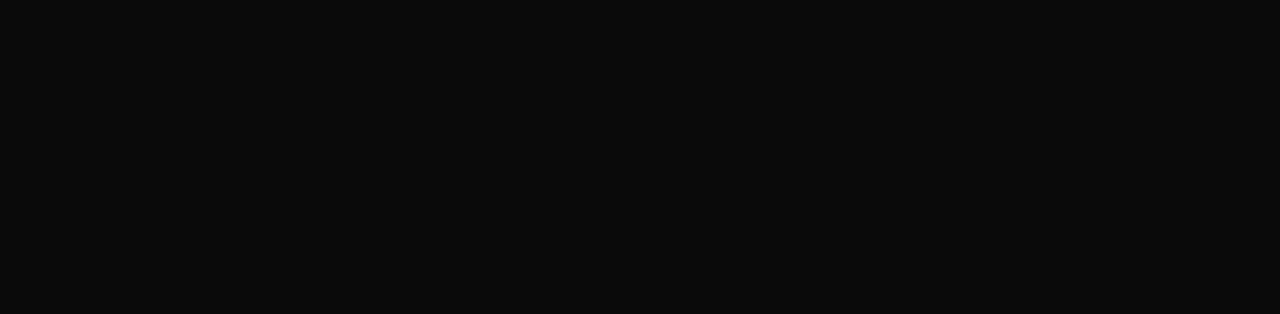
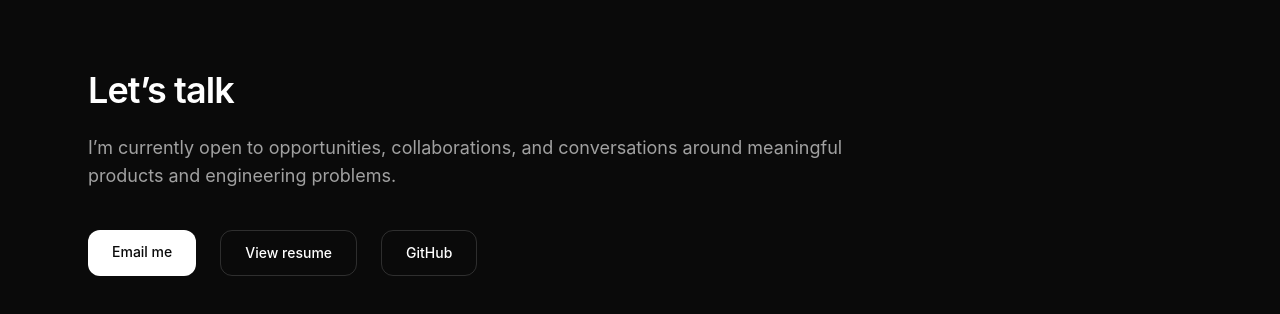
Before and after one commit to VineetSharma05/Portfolio-1, a React (Vite) app: page / in a window 1280 px wide. Shown: the part 1903-2217 px from the top of the page. Before the commit the page ends 1813 px from the top, so only its background shows below. Built offline with nearby package versions, Linux system fonts and the light colour scheme.

Commit message:
Add About and Contact sections with minimal Apple-style layout

```diff
--- a/src/App.jsx
+++ b/src/App.jsx
@@ -1,8 +1,9 @@
 import Navbar from "./components/Navbar"
 import Hero from "./components/Hero"
+import SectionDivider from "./components/SectionDivider"
 import Projects from "./components/Projects"
-import SectionDivider from "./components/SectionDivider"
-
+import About from "./components/About"
+import Contact from "./components/Contact"
 
 function App() {
   return (
@@ -11,6 +12,8 @@
       <Hero />
       <SectionDivider />
       <Projects />
+      <About />
+      <Contact />
     </>
   )
 }
--- /dev/null
+++ b/src/components/App.jsx
@@ -0,0 +1,31 @@
+const About = () => {
+  return (
+    <section id="about" className="py-40">
+      <div className="max-w-6xl mx-auto px-6">
+        <div className="max-w-3xl">
+          <h2 className="text-3xl md:text-4xl font-semibold tracking-tight">
+            About
+          </h2>
+
+          <p className="mt-6 text-lg text-muted">
+            I’m an engineer who enjoys working at the intersection of systems,
+            design, and real-world impact.
+          </p>
+
+          <p className="mt-4 text-lg text-muted">
+            My work spans AI-driven products, scalable web systems, and
+            problem-first engineering — often in domains where clarity matters
+            more than complexity.
+          </p>
+
+          <p className="mt-4 text-lg text-muted">
+            I care deeply about clean architecture, thoughtful UX, and building
+            things that are meant to last.
+          </p>
+        </div>
+      </div>
+    </section>
+  )
+}
+
+export default About
--- /dev/null
+++ b/src/components/Contact.jsx
@@ -0,0 +1,47 @@
+const Contact = () => {
+  return (
+    <section id="contact" className="py-40">
+      <div className="max-w-6xl mx-auto px-6">
+        <div className="max-w-3xl">
+          <h2 className="text-3xl md:text-4xl font-semibold tracking-tight">
+            Let’s talk
+          </h2>
+
+          <p className="mt-6 text-lg text-muted">
+            I’m currently open to opportunities, collaborations, and
+            conversations around meaningful products and engineering problems.
+          </p>
+
+          <div className="mt-10 flex flex-wrap gap-6">
+            <a
+              href="mailto:your-email@example.com"
+              className="px-6 py-3 rounded-xl bg-foreground text-background text-sm font-medium hover:opacity-90 transition"
+            >
+              Email me
+            </a>
+
+            <a
+              href="/resume.pdf"
+              target="_blank"
+              rel="noopener noreferrer"
+              className="px-6 py-3 rounded-xl border border-glassBorder text-sm font-medium hover:bg-glass transition"
+            >
+              View resume
+            </a>
+
+            <a
+              href="https://github.com/yourusername"
+              target="_blank"
+              rel="noopener noreferrer"
+              className="px-6 py-3 rounded-xl border border-glassBorder text-sm font-medium hover:bg-glass transition"
+            >
+              GitHub
+            </a>
+          </div>
+        </div>
+      </div>
+    </section>
+  )
+}
+
+export default Contact
```
